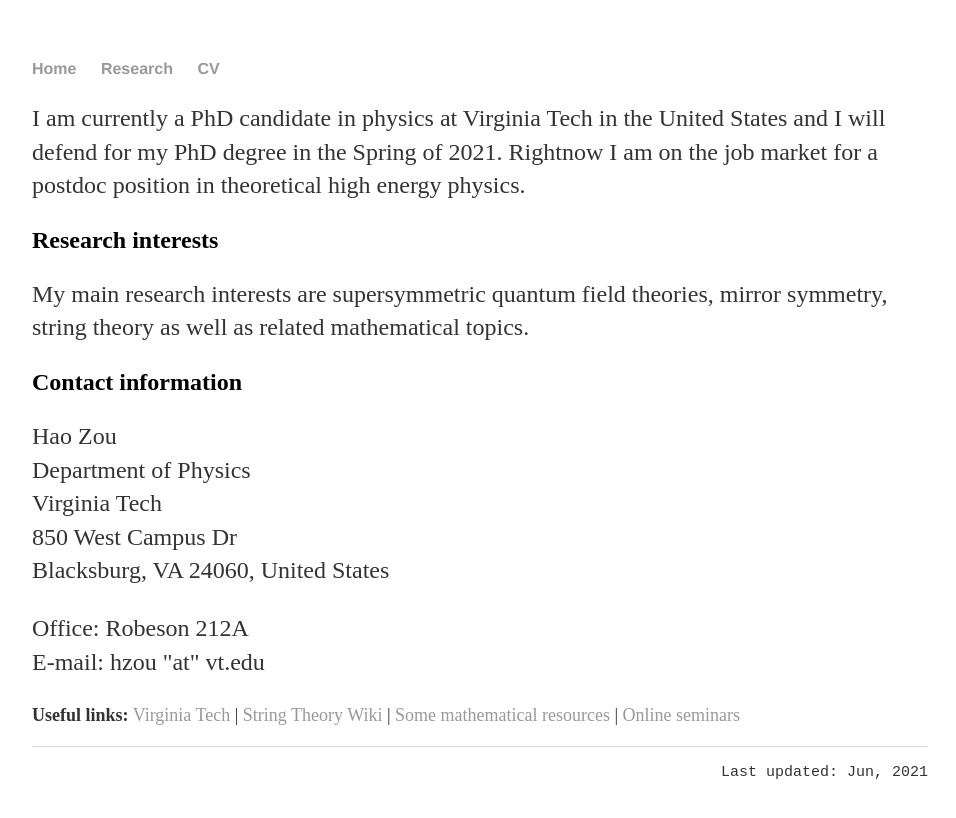
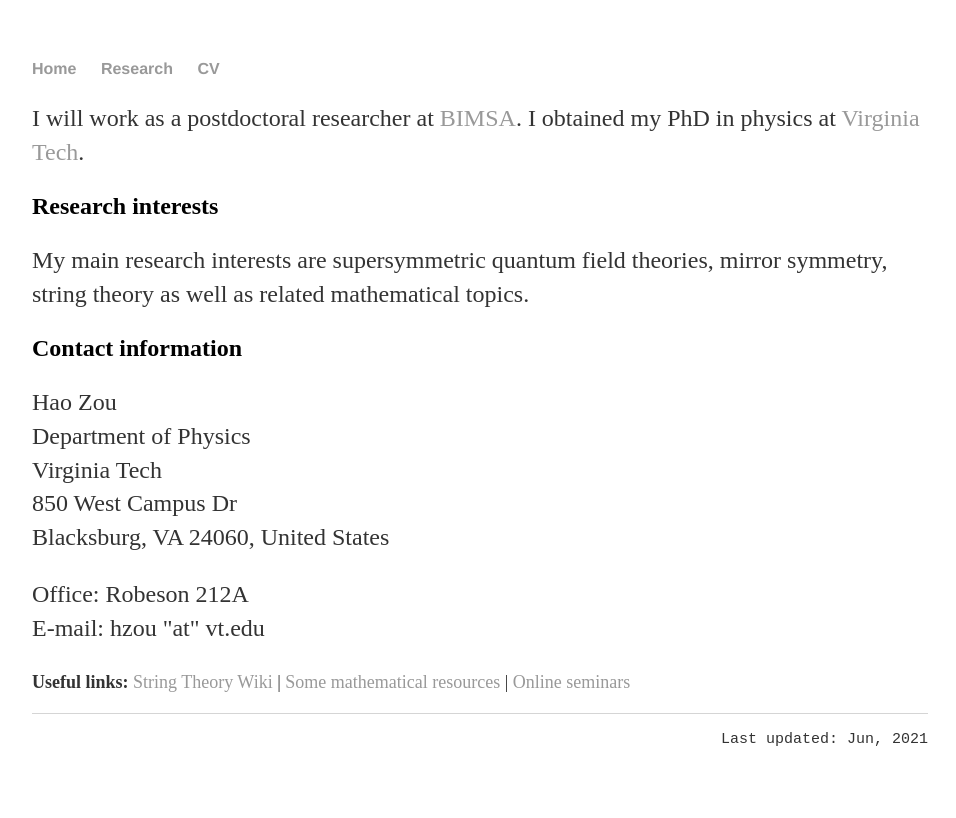
Before and after one commit to hhzou/hhzou.github.io, a Jekyll site: the page built from index.html, in a window 1280 px wide. Shown: the top 818 px of the page, without its empty margins (160-1116 px from the left). Built offline with Jekyll 4.4.1, drawn with Linux system fonts in a browser that asks for light colours.

Commit message:
Update index.html

```diff
--- a/index.html
+++ b/index.html
@@ -4,7 +4,7 @@ title: Hao Zou
 ---
 <div class="about">
 	<p>
-		I am currently a PhD candidate in physics at Virginia Tech in the United States and I will defend for my PhD degree in the Spring of 2021. Rightnow I am on the job market for a postdoc position in theoretical high energy physics.
+		I will work as a postdoctoral researcher at <a href="http://www.bimsa.cn">BIMSA</a>. I obtained my PhD in physics at <a href="https://www.phys.vt.edu">Virginia Tech</a>.
 	</p>
 
 
@@ -22,7 +22,7 @@ title: Hao Zou
 	</p>
 
 
-	<p style="font-size:18px";> <strong>Useful links:</strong> <a href="https://www.phys.vt.edu">Virginia Tech</a> |
+	<p style="font-size:18px";> <strong>Useful links:</strong>
 		<a href="https://www.stringwiki.org/wiki/String_Theory_Wiki">String Theory Wiki</a> |
 		<a href="http://mathsci.kaist.ac.kr/~jinhyun/useful.html">Some mathematical resources</a> |
 		<a href="http://researchseminars.org">Online seminars</a>
```
